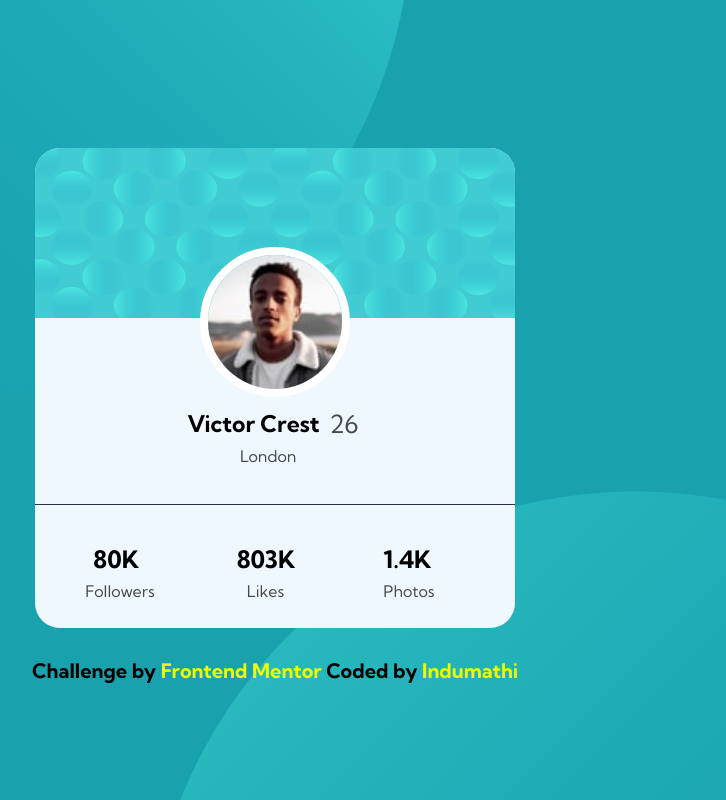
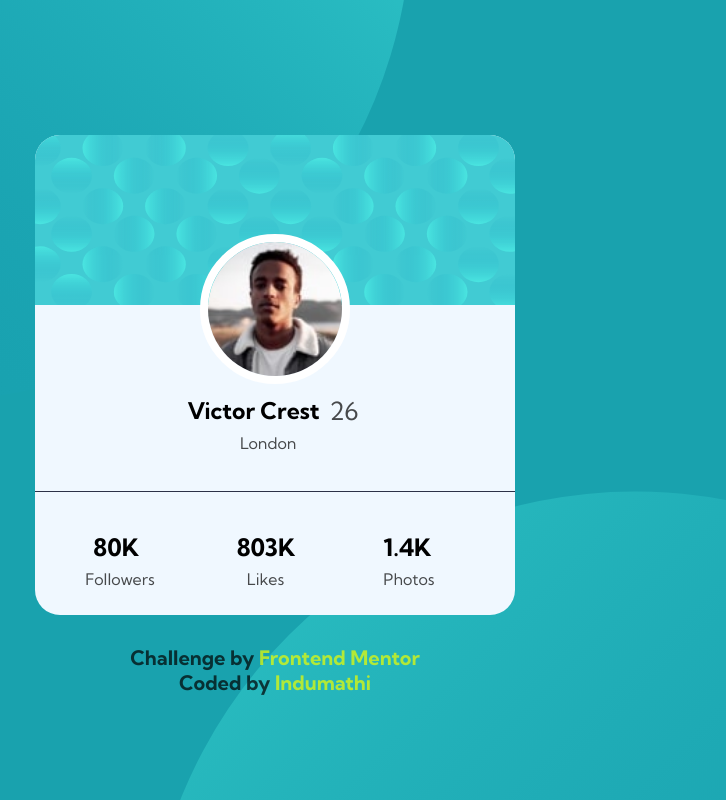
Before and after one commit to Indumathi-Ramaraj/profile-card-component, a plain HTML site: page index.html in a window 1280 px wide. Shown: the whole page, without its empty margins (365-1091 px from the left). Drawn offline with Linux system fonts and the light colour scheme.

Commit message:
title added, changes in attribution

```diff
--- a/index.html
+++ b/index.html
@@ -7,7 +7,8 @@
 
   <link rel="icon" type="image/png" sizes="32x32" href="./images/favicon-32x32.png">
 
-  <title>Frontend Mentor | Profile card component</title>
+  <title>Frontend Mentor | Profile card component | Indumathi-Ramaraj
+  </title>
   <link rel="stylesheet" href="./style/style.css">
 
 </head>
@@ -51,8 +52,8 @@
 </div>
     </div>
   <div  class="attribution ">
-    Challenge by <a  href="https://www.frontendmentor.io?ref=challenge" target="_blank">Frontend Mentor</a>
-    Coded by <a href="https://github.com/Indumathi-Ramaraj" target="_blank">Indumathi</a>
+    <p>Challenge by <a  href="https://www.frontendmentor.io?ref=challenge" target="_blank">Frontend Mentor</a> </p>
+    <p>Coded by <a href="https://github.com/Indumathi-Ramaraj" target="_blank">Indumathi</a></p>
   </div>
   </div>
 </body>
--- a/style/style.css
+++ b/style/style.css
@@ -164,8 +164,7 @@ p{
 .attribution {
     position:relative;
     top: 30px;
-    font-size: 20px;
-    font-weight: 900;
+
      position:relative;
       text-align: center;
      }
@@ -175,6 +174,11 @@ p{
      color: hsl(64, 100%, 50%);
      text-decoration: none;
 
+    }
+    .attribution p{
+        position:relative;
+        font-size: 20px;
+        font-weight: 900;
     }
 .attribution a:hover{
     color:white
```
